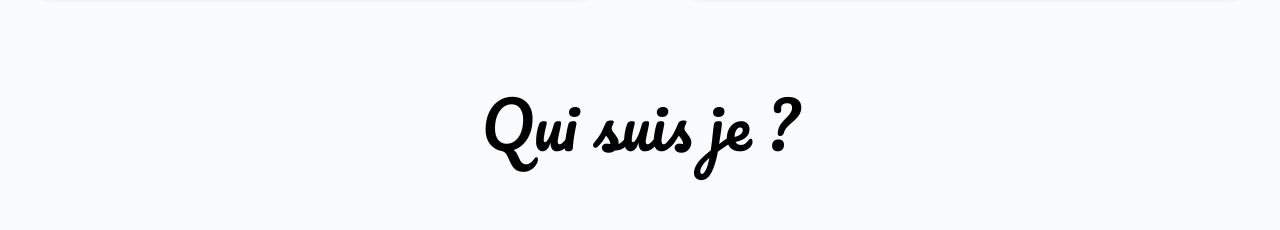
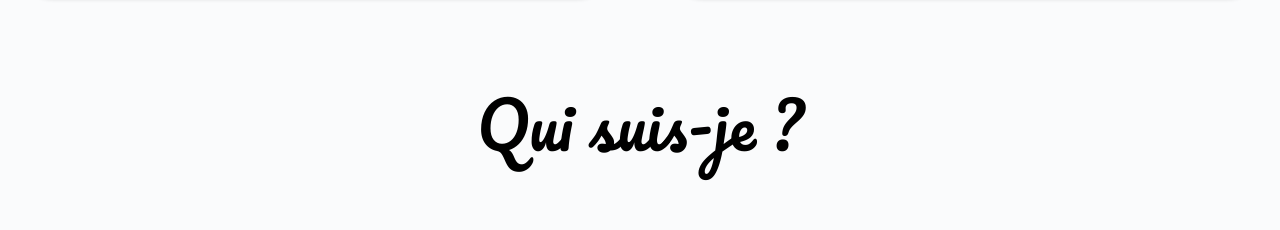
Before and after one commit to BetaPeche/MonPortfolio, a React (Vite) app: page / in a window 1280 px wide. Shown: the part 2674-2904 px from the top of the page. Built offline with nearby package versions, Linux system fonts and the light colour scheme.

Commit message:
Orthograph

```diff
--- a/src/pages/Home.tsx
+++ b/src/pages/Home.tsx
@@ -32,7 +32,7 @@ const Home = () => {
                 <div className="test"></div>
                 <div className="test"></div>
             </section>
-            <h2>Qui suis je ?</h2>
+            <h2>Qui suis-je ?</h2>
         </main>
     )
 }
```
